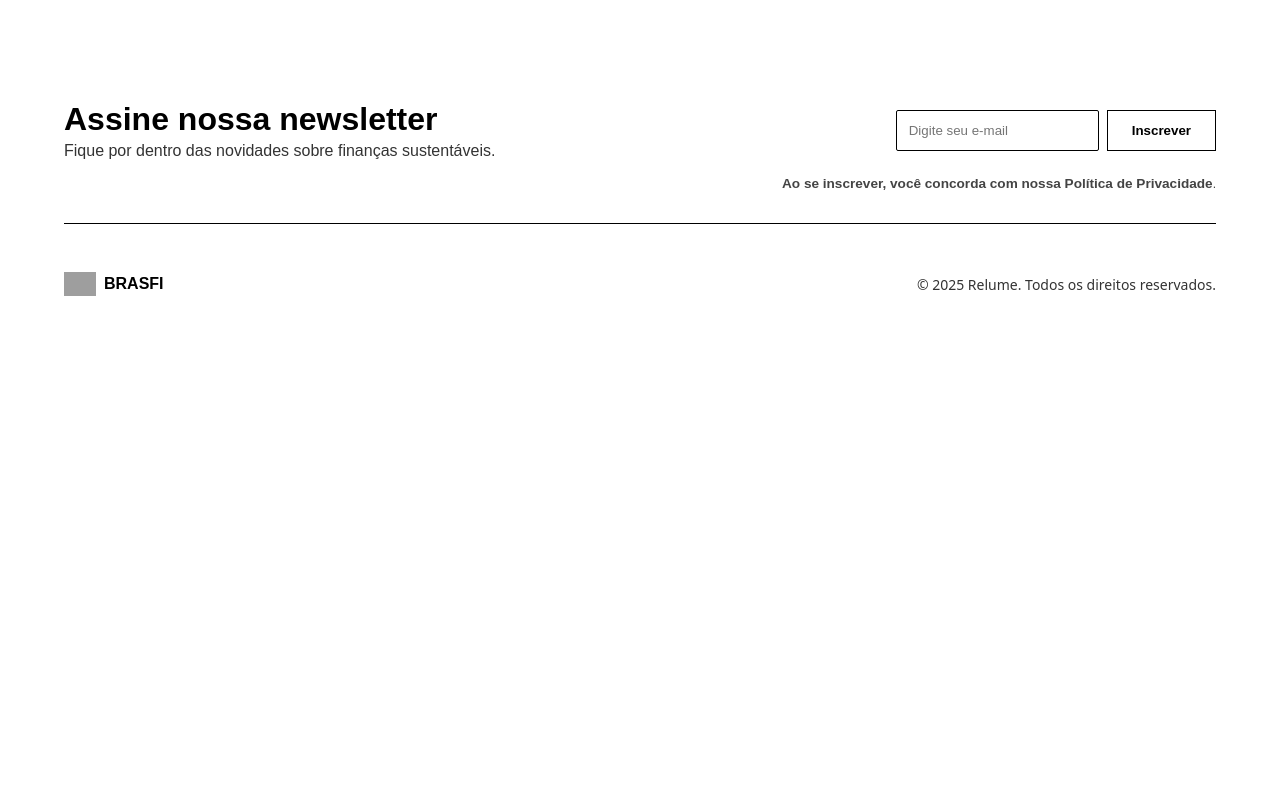
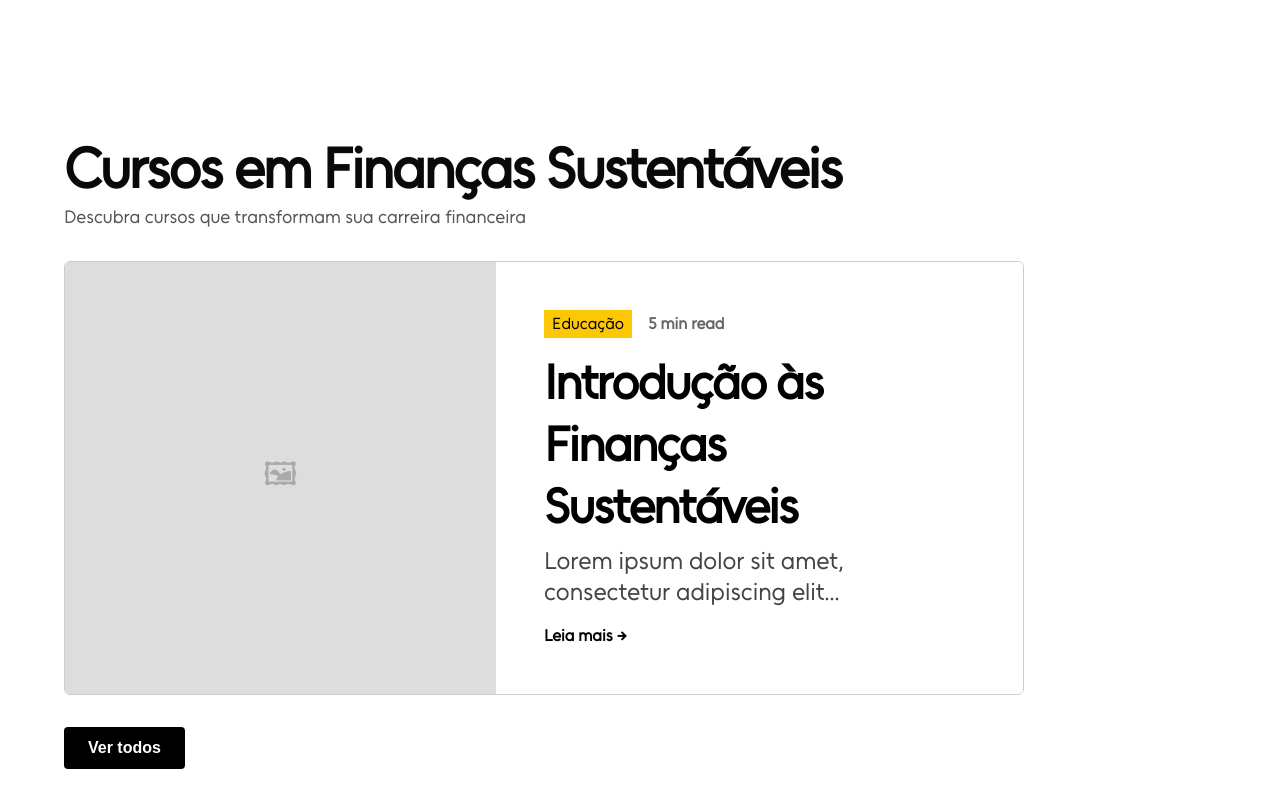
Before and after one commit to MatheusMV05/projetos3g2, a React (Vite) app in the folder Frontend/: page /servicos in a window 1280 px wide. Shown: the part 2380-3180 px from the top of the page. Before the commit the page ends 2756 px from the top, so only its background shows below. Built offline with nearby package versions, Linux system fonts and the light colour scheme; grey boxes are pictures that could not be loaded.

Commit message:
Add SustainableFinanceCourses component and integrate into Servicos page; update package.json and package-lock.json for new dependencies

```diff
--- a/Frontend/package.json
+++ b/Frontend/package.json
@@ -19,6 +19,8 @@
     "react-dom": "^19.0.0",
     "react-icons": "^5.5.0",
     "react-router-dom": "^7.6.0",
+    "react-slick": "^0.30.3",
+    "slick-carousel": "^1.8.1",
     "yup": "^1.6.1"
   },
   "devDependencies": {
--- /dev/null
+++ b/Frontend/src/components/SustainableFinanceCourses/SustainableFinanceCourses.module.css
@@ -0,0 +1,111 @@
+.container {
+	padding: 112px 64px;
+}
+
+.title {
+	align-self: stretch;
+	color: #080a09;
+	font-size: 3.5rem;
+	font-weight: 700;
+	letter-spacing: -1.68px;
+}
+
+.subtitle {
+	color: #555;
+	margin-bottom: 2rem;
+	font-size: 1.125rem;
+	font-weight: 400;
+}
+
+.cardWrapper {
+	display: flex;
+	border: 1px solid #ccc;
+	border-radius: 6px;
+	overflow: hidden;
+	max-width: 960px;
+	margin-bottom: 2rem;
+}
+
+.imagePlaceholder {
+	background-color: #ddd;
+	flex: 1;
+	min-height: 200px;
+	display: flex;
+	align-items: center;
+	justify-content: center;
+	font-size: 2rem;
+	color: #aaa;
+}
+
+.cardContent {
+	flex: 1;
+	padding: 48px;
+	justify-content: space-between;
+	flex: 1 0 0;
+	align-self: stretch;
+	background-color: white;
+}
+
+.tagTime {
+    display: flex;
+	align-items: center;
+	gap: 1rem;
+	margin-bottom: 0.8rem;
+}
+
+.tag {
+	background-color: #FCC806;
+	padding: 0.25rem 0.5rem;
+	font-size: 1rem;
+	font-weight: 400;
+}
+
+.time {
+	font-size: 1rem;
+    font-weight: 600;
+	color: #666;
+}
+
+.cardTitle {
+	font-size: 3rem;
+    font-weight: 700;
+    letter-spacing: -1.44px;
+	margin: 0.5rem 0;
+}
+
+.description {
+	font-size: 1.5rem;
+    font-weight: 400;
+	color: #444;
+	margin-bottom: 1.2rem;
+}
+
+.readMore {
+	font-weight: 600;
+	font-size: 1rem;
+	color: #000;
+	text-decoration: none;
+}
+
+.readMore:hover {
+	text-decoration: underline;
+}
+
+/* ...mantém os estilos anteriores */
+
+.viewAllButton {
+	background-color: #000;
+	color: #fff;
+	padding: 0.75rem 1.5rem;
+	font-size: 1rem;
+	font-weight: bold;
+	border: none;
+	border-radius: 4px;
+	cursor: pointer;
+	transition: transform 0.2s ease, background-color 0.2s ease;
+}
+
+.viewAllButton:hover {
+	background-color: #333;
+	transform: scale(1.05);
+}
--- /dev/null
+++ b/Frontend/src/components/SustainableFinanceCourses/SustainableFinanceCourses.tsx
@@ -0,0 +1,63 @@
+import React from 'react';
+import styles from './SustainableFinanceCourses.module.css';
+import { useNavigate } from 'react-router-dom';
+
+interface Course {
+	id: number;
+	title: string;
+	description: string;
+	category: string;
+	readTime: string;
+}
+
+const mockCourses: Course[] = [
+	{
+		id: 1,
+		title: 'Introdução às Finanças Sustentáveis',
+		description: 'Lorem ipsum dolor sit amet, consectetur adipiscing elit...',
+		category: 'Educação',
+		readTime: '5 min read',
+	},
+];
+
+const SustainableFinanceCourses: React.FC = () => {
+	const navigate = useNavigate();
+
+	return (
+		<div className={styles.container}>
+			<h1 className={styles.title}>Cursos em Finanças Sustentáveis</h1>
+			<p className={styles.subtitle}>
+				Descubra cursos que transformam sua carreira financeira
+			</p>
+
+			{mockCourses.map((course) => (
+				<div key={course.id} className={styles.cardWrapper}>
+					<div className={styles.imagePlaceholder}>🖼</div>
+
+					<div className={styles.cardContent}>
+						<div className={styles.tagTime}>
+							<span className={styles.tag}>{course.category}</span>
+							<span className={styles.time}>{course.readTime}</span>
+						</div>
+
+						<h2 className={styles.cardTitle}>{course.title}</h2>
+						<p className={styles.description}>{course.description}</p>
+
+						<a href="#" className={styles.readMore}>
+							Leia mais &rarr;
+						</a>
+					</div>
+				</div>
+			))}
+
+			<button
+				className={styles.viewAllButton}
+				onClick={() => navigate('/cursos')}
+			>
+				Ver todos
+			</button>
+		</div>
+	);
+};
+
+export default SustainableFinanceCourses;
--- a/Frontend/src/pages/Servicos/Servicos.tsx
+++ b/Frontend/src/pages/Servicos/Servicos.tsx
@@ -1,12 +1,14 @@
 import React from 'react';
 import SustainableProjectsSection from '../../components/Projects/SustainableProjectsSection';
 import Metrics from '../../components/Metrics/Metrics';
+import SustainableFinanceCourses from '../../components/SustainableFinanceCourses/SustainableFinanceCourses'
 
 const Servicos: React.FC = () => {
 	return (
 		<main>
 			<SustainableProjectsSection />
 			<Metrics />
+			<SustainableFinanceCourses />
 		</main>
 	);
 };
```
Also changed, not shown: Frontend/src/routes/CursosPage.tsx (added, +12 -0 lines), 1 other file (tests, documents, lock files or other folders).
